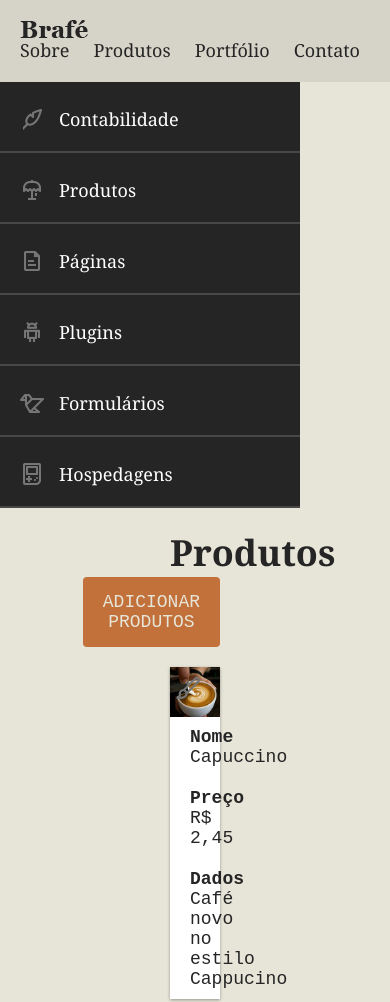
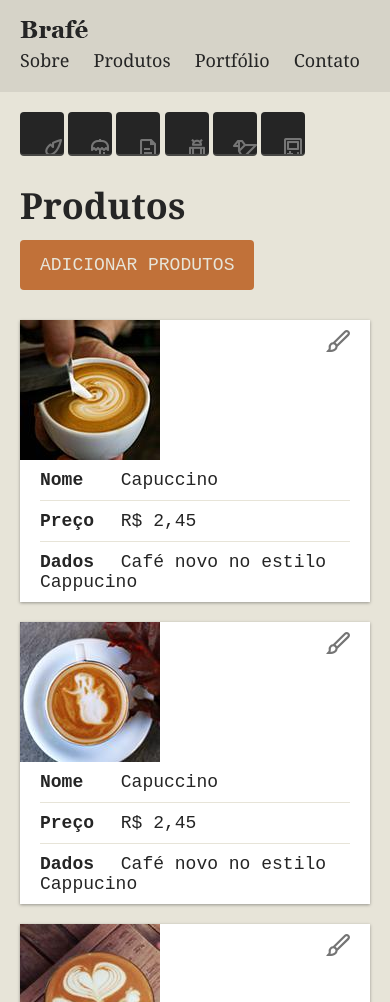
Before and after one commit to LeonardoPilatti/brafe-3-puro, a plain HTML site: page index.html in a window 390 px wide. Shown: the top 1002 px of the page. Drawn offline with Linux system fonts and the light colour scheme.

Commit message:
layout responsivo

```diff
--- a/css/style.css
+++ b/css/style.css
@@ -64,6 +64,16 @@ a {
     padding-left: 0px;
 }
 
+/* esse media eh para mobile, para ele quebrar o float left, nesse caso o display flex */
+@media (max-width: 739px) {
+    .header-logo {
+        float: none;
+    }
+    .header-menu ul {
+        float: none;
+        margin-top: 10px;
+    }
+}
 /* MAIN */
 
 .main-container {
@@ -127,6 +137,40 @@ a {
 
 .nav-hospedagens::before {
     background-position: 0 calc(-24px * 5);
+}
+
+/* esse media eh para mobile, para ele quebrar o float left, nesse caso o display flex */
+@media (min-width: 740px) and (max-width: 980px){
+    .side-nav {
+        width: 200px;
+    }
+}
+
+@media (max-width: 739px) {
+    .side-nav {
+        margin: 20px 0 0 20px;
+        background: none;
+        width: auto;
+    }
+    .side-nav li {
+        display: inline-block;
+    }
+    .side-nav li a::before {
+       display: block;
+        margin: 0px;
+        top: 0px;
+    }
+    .side-nav li a {
+        width: 44px;
+        height: 44px;
+        overflow: hidden;
+        padding: 10px;
+        border: none;
+        color: #252525;
+        background: #252525;
+        border-radius: 4px;
+
+    }
 }
 
 
@@ -221,6 +265,37 @@ a {
     width: 70px;
 }
 
+@media (min-width: 740px) and (max-width: 980px){
+   .produtos {
+       width: calc(100% - 200px);
+   }
+}
+
+@media (max-width: 739px) {
+   .produtos {
+       width: 100%;
+   }
+   .produtos h1 {
+       float: none;
+   }
+   .adicionar-produtos {
+       float: none;
+       display: inline-block;
+       margin: 10px 0;
+   }
+   .produtos-item img {
+       float: none;
+   }
+   .produtos-item ul {
+       float: none;
+       width: 100%;
+   }
+}
+
+
+
+
+/* Footer */
 .footer {
     background: #d6d3c8;
     padding: 60px 0;
```
